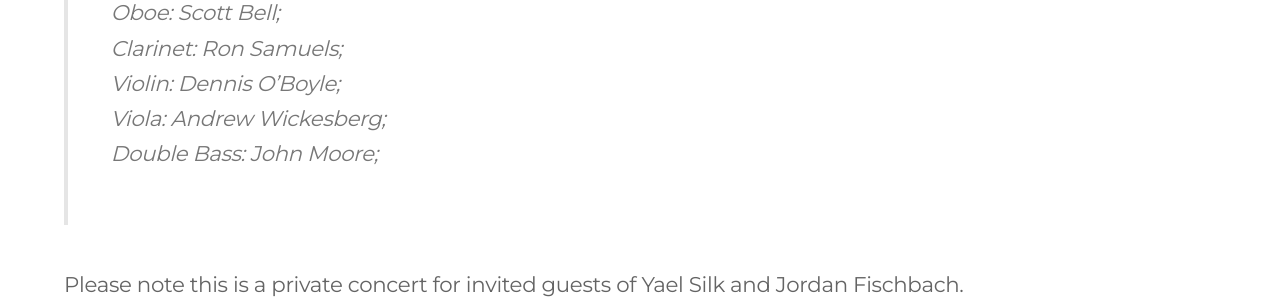
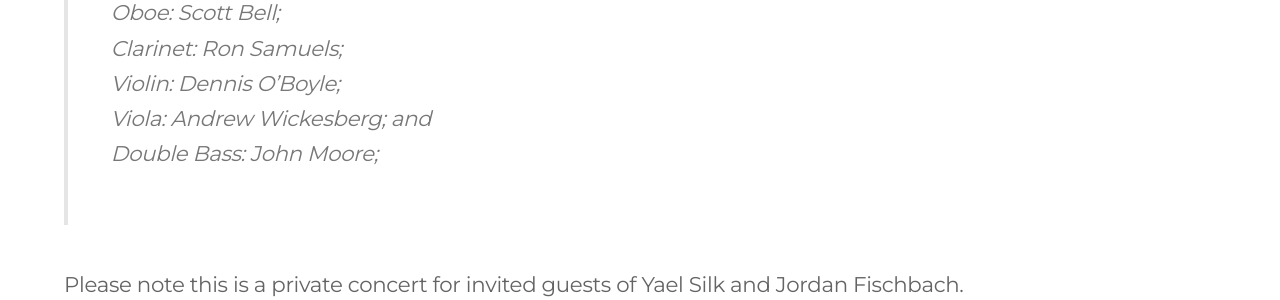
Before and after one commit to daraghbyrne/sospittsburgh, a Jekyll site: the page built from _posts/events/2017-11-04-recital-silk-fischbach.markdown, in a window 1280 px wide. Shown: the part 613-913 px from the top of the page. Built offline with Jekyll 4.4.1, drawn with Linux system fonts in a browser that asks for light colours; nearby versions of some CDN libraries; library files that are not in the unit come from our copies.

Commit message:
listing edit

```diff
--- a/_posts/events/2017-11-04-recital-silk-fischbach.markdown
+++ b/_posts/events/2017-11-04-recital-silk-fischbach.markdown
@@ -14,8 +14,8 @@ description: "A private house concert at the Silk and Fischbach residence featur
 > _Oboe:_ Scott Bell; <br/>
 > _Clarinet:_ Ron Samuels; <br/>
 > _Violin:_ Dennis O’Boyle; <br/>
-> _Viola:_ Andrew Wickesberg; <br/>
-> _Double Bass:_ John Moore; <br/>
+> _Viola:_ Andrew Wickesberg; and <br/>
+> _Double Bass:_ John Moore;
 
 __Please note this is a private concert for invited guests of Yael Silk and Jordan Fischbach.__
 
```
